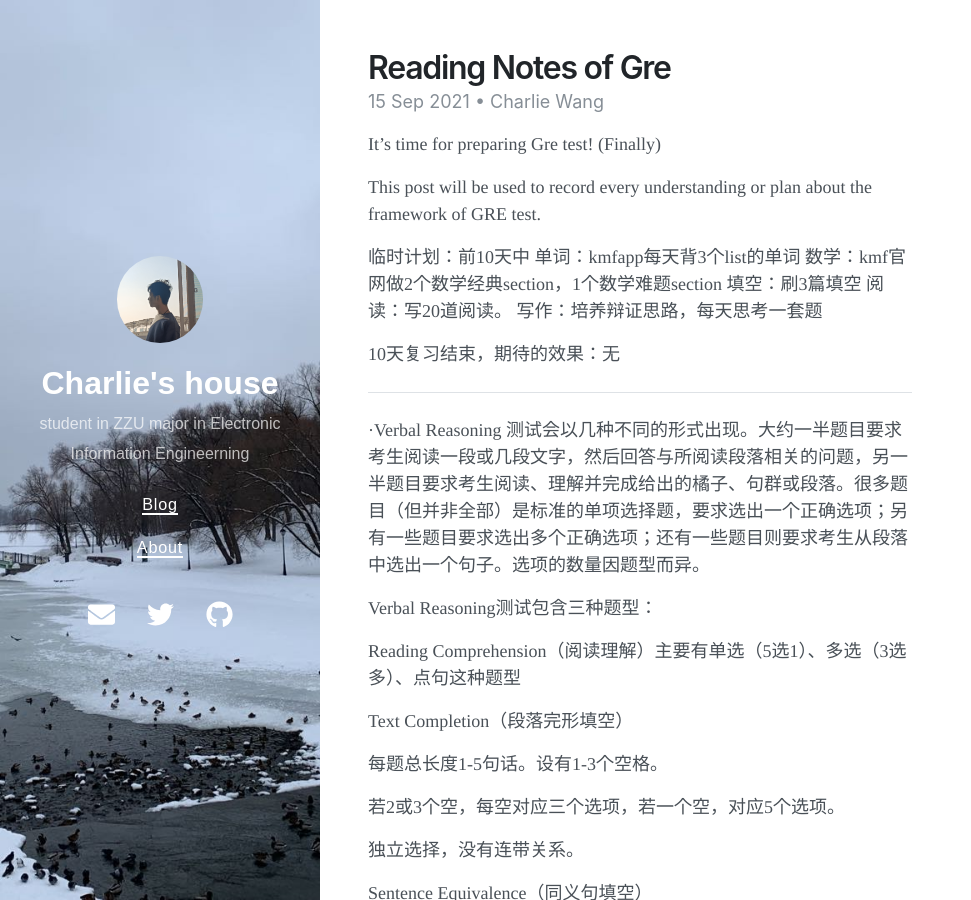
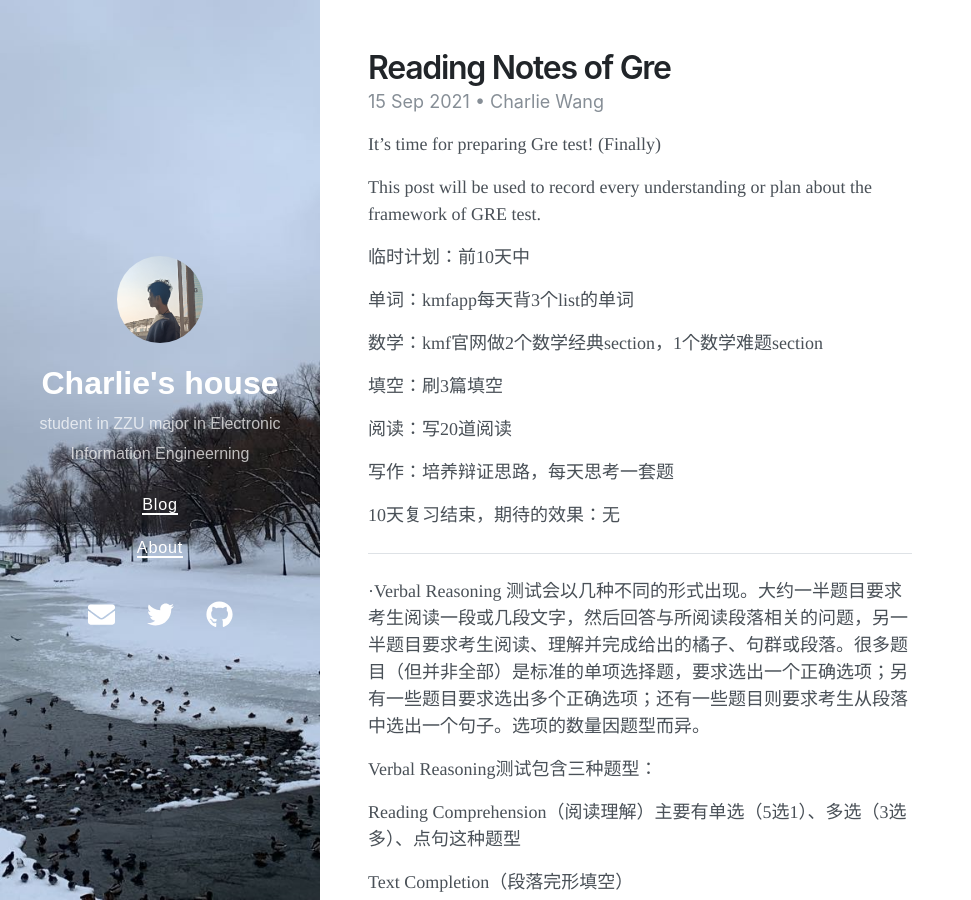
Before and after one commit to wzz1206/wzz1206.github.io, a Jekyll site: the page built from _posts/2021-9-15-Reading-Notes-of-Gre.md, in a window 1280 px wide and 900 px high. Shown: the whole window, without its empty margins (0-971 px from the left). Built offline with Jekyll 4.4.1, drawn with Linux system fonts in a browser that asks for light colours; nearby versions of some CDN libraries.

```diff
--- a/_posts/2021-9-15-Reading-Notes-of-Gre.md
+++ b/_posts/2021-9-15-Reading-Notes-of-Gre.md
@@ -12,10 +12,15 @@ It's time for preparing Gre test! (Finally)
 This post will be used to record every understanding or plan about the framework of GRE test.
 
 临时计划：前10天中
+
 单词：kmfapp每天背3个list的单词
+
 数学：kmf官网做2个数学经典section，1个数学难题section
+
 填空：刷3篇填空
-阅读：写20道阅读。
+
+阅读：写20道阅读
+
 写作：培养辩证思路，每天思考一套题
 
 
```
